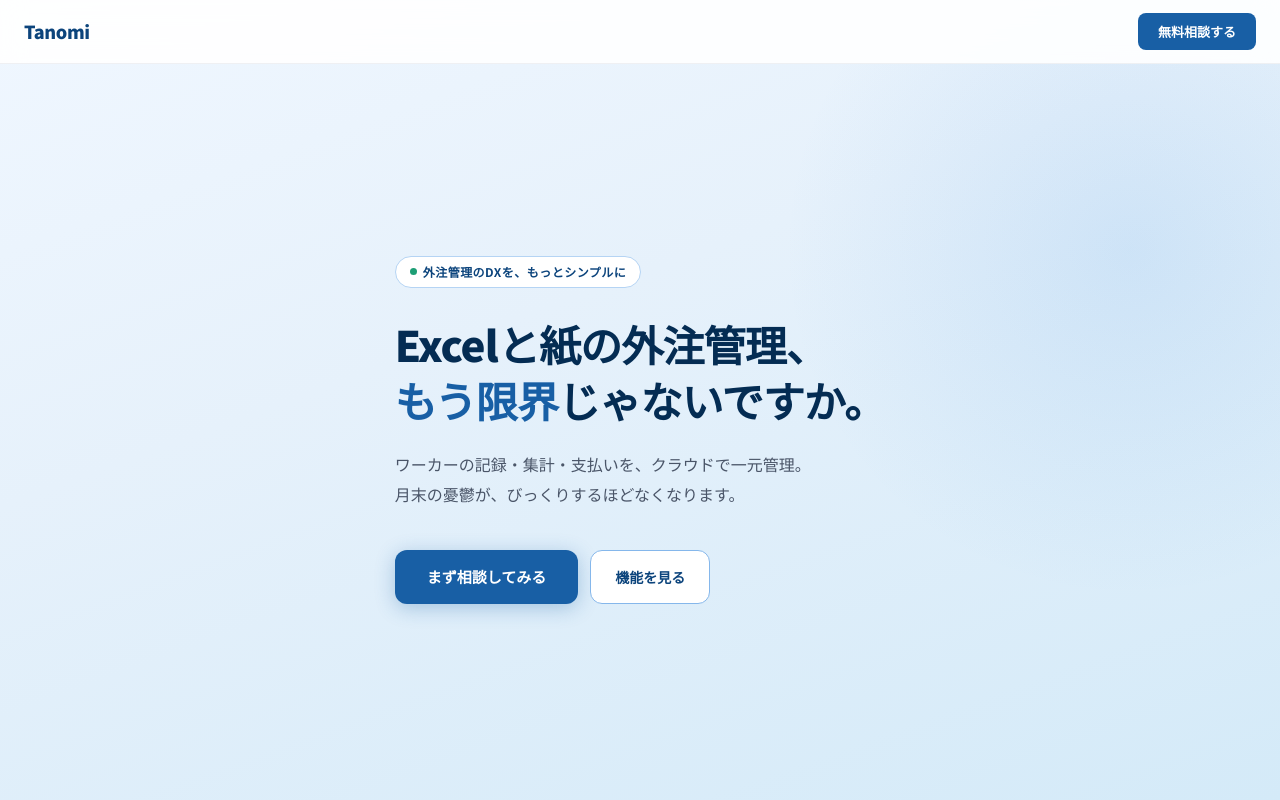
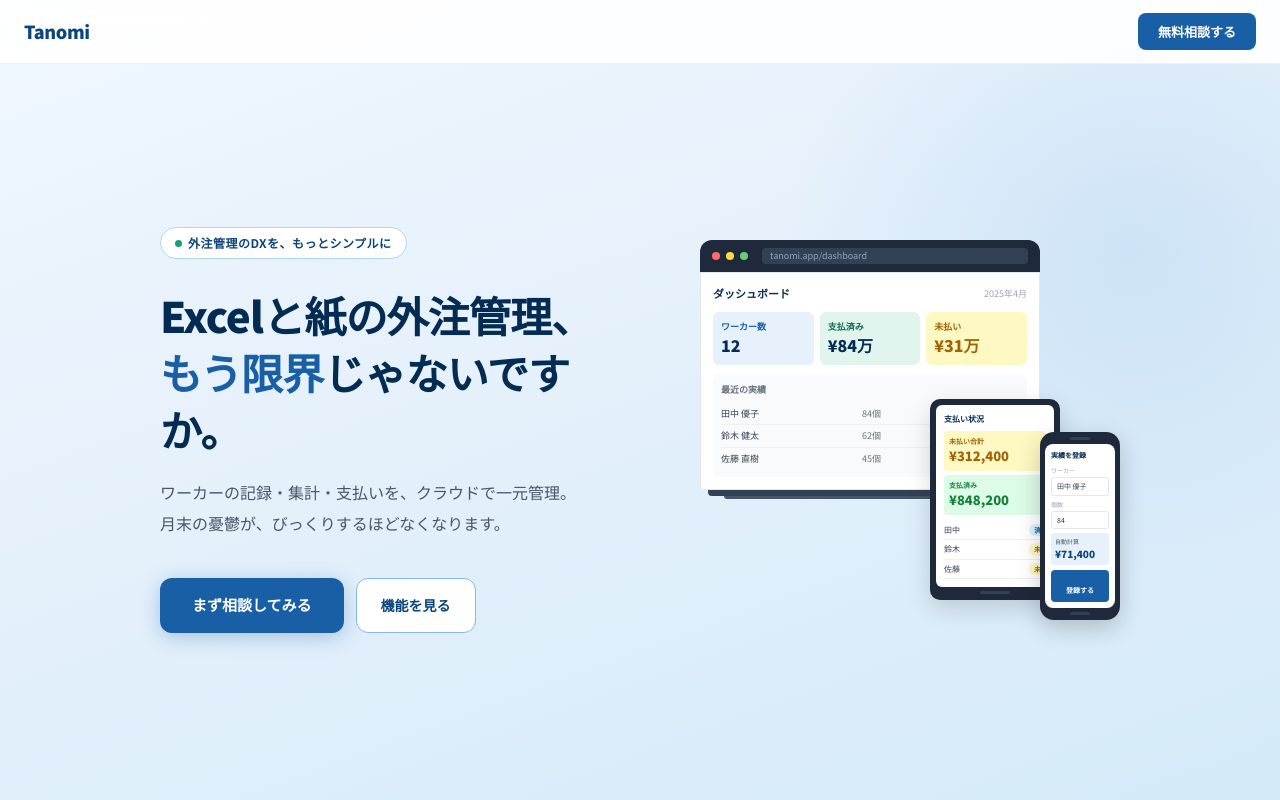
Before and after one commit to ryu07240724/naishoku-system, a Next.js app: page /lp in a window 1280 px wide. Shown: the top 800 px of the page. Built offline with nearby package versions, Linux system fonts and the light colour scheme.

Commit message:
feat: LP ヒーローにデバイスモックアップを追加

```diff
--- a/app/lp/page.tsx
+++ b/app/lp/page.tsx
@@ -114,8 +114,8 @@ export default function LpPage() {
       </nav>
 
       {/* HERO */}
-      <div className="hero">
-        <div className="hero-inner">
+      <div className="hero" style={{justifyContent:'center',gap:'60px',flexWrap:'wrap'}}>
+        <div className="hero-inner" style={{maxWidth:'480px'}}>
           <div className="badge">
             <span className="badge-dot"></span>
             外注管理のDXを、もっとシンプルに
@@ -129,6 +129,105 @@ export default function LpPage() {
             <a href="#contact" className="btn-primary">まず相談してみる</a>
             <a href="#features" className="btn-ghost">機能を見る</a>
           </div>
+        </div>
+
+        {/* デバイスモックアップ */}
+        <div style={{position:'relative',width:'420px',height:'380px',flexShrink:0}}>
+
+          {/* ノートPC */}
+          <div style={{position:'absolute',top:0,left:0,width:'340px'}}>
+            <div style={{background:'#1e293b',borderRadius:'12px 12px 0 0',padding:'8px 12px',display:'flex',alignItems:'center',gap:'6px'}}>
+              <div style={{width:'8px',height:'8px',borderRadius:'50%',background:'#ff6b6b'}}></div>
+              <div style={{width:'8px',height:'8px',borderRadius:'50%',background:'#ffd93d'}}></div>
+              <div style={{width:'8px',height:'8px',borderRadius:'50%',background:'#6bcb77'}}></div>
+              <div style={{flex:1,background:'#334155',borderRadius:'4px',height:'16px',marginLeft:'8px',display:'flex',alignItems:'center',paddingLeft:'8px'}}>
+                <span style={{fontSize:'9px',color:'#94a3b8'}}>tanomi.app/dashboard</span>
+              </div>
+            </div>
+            <div style={{background:'white',border:'1px solid #e2e8f0',padding:'12px',borderRadius:'0 0 4px 4px'}}>
+              <div style={{display:'flex',justifyContent:'space-between',alignItems:'center',marginBottom:'10px'}}>
+                <span style={{fontSize:'11px',fontWeight:700,color:'#042C53'}}>ダッシュボード</span>
+                <span style={{fontSize:'9px',color:'#9ca3af'}}>2025年4月</span>
+              </div>
+              <div style={{display:'grid',gridTemplateColumns:'1fr 1fr 1fr',gap:'6px',marginBottom:'10px'}}>
+                <div style={{background:'#E6F1FB',borderRadius:'6px',padding:'8px'}}>
+                  <div style={{fontSize:'9px',color:'#185FA5',fontWeight:700}}>ワーカー数</div>
+                  <div style={{fontSize:'16px',fontWeight:900,color:'#042C53'}}>12</div>
+                </div>
+                <div style={{background:'#E1F5EE',borderRadius:'6px',padding:'8px'}}>
+                  <div style={{fontSize:'9px',color:'#0F6E56',fontWeight:700}}>支払済み</div>
+                  <div style={{fontSize:'16px',fontWeight:900,color:'#042C53'}}>¥84万</div>
+                </div>
+                <div style={{background:'#fef9c3',borderRadius:'6px',padding:'8px'}}>
+                  <div style={{fontSize:'9px',color:'#a16207',fontWeight:700}}>未払い</div>
+                  <div style={{fontSize:'16px',fontWeight:900,color:'#a16207'}}>¥31万</div>
+                </div>
+              </div>
+              <div style={{background:'#f9fafb',borderRadius:'6px',padding:'8px'}}>
+                <div style={{fontSize:'9px',color:'#6b7280',marginBottom:'6px',fontWeight:600}}>最近の実績</div>
+                {[{name:'田中 優子',num:'84個',amount:'¥71,400'},{name:'鈴木 健太',num:'62個',amount:'¥57,040'},{name:'佐藤 直樹',num:'45個',amount:'¥42,750'}].map((r,i)=>(
+                  <div key={i} style={{display:'flex',justifyContent:'space-between',alignItems:'center',padding:'4px 0',borderBottom:i<2?'1px solid #f0f0f0':'none'}}>
+                    <span style={{fontSize:'9px',color:'#374151'}}>{r.name}</span>
+                    <span style={{fontSize:'9px',color:'#6b7280'}}>{r.num}</span>
+                    <span style={{fontSize:'9px',fontWeight:700,color:'#042C53'}}>{r.amount}</span>
+                  </div>
+                ))}
+              </div>
+            </div>
+            <div style={{background:'#334155',height:'6px',borderRadius:'0 0 4px 4px',margin:'0 8px'}}></div>
+            <div style={{background:'#475569',height:'3px',borderRadius:'0 0 8px 8px',margin:'0 24px'}}></div>
+          </div>
+
+          {/* タブレット */}
+          <div style={{position:'absolute',bottom:'20px',right:'60px',width:'130px'}}>
+            <div style={{background:'#1e293b',borderRadius:'10px',padding:'6px',boxShadow:'0 8px 24px rgba(0,0,0,0.15)'}}>
+              <div style={{background:'white',borderRadius:'6px',padding:'8px',minHeight:'160px'}}>
+                <div style={{fontSize:'8px',fontWeight:700,color:'#042C53',marginBottom:'6px'}}>支払い状況</div>
+                <div style={{background:'#fef9c3',borderRadius:'4px',padding:'5px',marginBottom:'4px'}}>
+                  <div style={{fontSize:'7px',color:'#a16207',fontWeight:700}}>未払い合計</div>
+                  <div style={{fontSize:'13px',fontWeight:900,color:'#a16207'}}>¥312,400</div>
+                </div>
+                <div style={{background:'#dcfce7',borderRadius:'4px',padding:'5px',marginBottom:'6px'}}>
+                  <div style={{fontSize:'7px',color:'#15803d',fontWeight:700}}>支払済み</div>
+                  <div style={{fontSize:'13px',fontWeight:900,color:'#15803d'}}>¥848,200</div>
+                </div>
+                {[{name:'田中',status:'済',color:'#e0f2fe',tc:'#0369a1'},{name:'鈴木',status:'未',color:'#fef9c3',tc:'#a16207'},{name:'佐藤',status:'未',color:'#fef9c3',tc:'#a16207'}].map((r,i)=>(
+                  <div key={i} style={{display:'flex',justifyContent:'space-between',alignItems:'center',padding:'3px 0',borderBottom:'1px solid #f0f0f0'}}>
+                    <span style={{fontSize:'8px',color:'#374151'}}>{r.name}</span>
+                    <span style={{fontSize:'7px',background:r.color,color:r.tc,padding:'1px 5px',borderRadius:'10px',fontWeight:700}}>{r.status}</span>
+                  </div>
+                ))}
+              </div>
+              <div style={{background:'#334155',width:'30px',height:'3px',borderRadius:'2px',margin:'4px auto 0'}}></div>
+            </div>
+          </div>
+
+          {/* スマホ */}
+          <div style={{position:'absolute',bottom:0,right:0,width:'80px'}}>
+            <div style={{background:'#1e293b',borderRadius:'14px',padding:'5px',boxShadow:'0 8px 24px rgba(0,0,0,0.2)'}}>
+              <div style={{background:'#334155',width:'20px',height:'3px',borderRadius:'2px',margin:'0 auto 4px'}}></div>
+              <div style={{background:'white',borderRadius:'8px',padding:'6px',minHeight:'140px'}}>
+                <div style={{fontSize:'7px',fontWeight:700,color:'#042C53',marginBottom:'6px'}}>実績を登録</div>
+                <div style={{marginBottom:'4px'}}>
+                  <div style={{fontSize:'6px',color:'#9ca3af',marginBottom:'2px'}}>ワーカー</div>
+                  <div style={{border:'1px solid #e5e7eb',borderRadius:'3px',padding:'3px 5px',fontSize:'7px',color:'#374151'}}>田中 優子</div>
+                </div>
+                <div style={{marginBottom:'4px'}}>
+                  <div style={{fontSize:'6px',color:'#9ca3af',marginBottom:'2px'}}>個数</div>
+                  <div style={{border:'1px solid #e5e7eb',borderRadius:'3px',padding:'3px 5px',fontSize:'7px',color:'#374151'}}>84</div>
+                </div>
+                <div style={{background:'#E6F1FB',borderRadius:'3px',padding:'4px',marginBottom:'5px'}}>
+                  <div style={{fontSize:'6px',color:'#4a5568'}}>自動計算</div>
+                  <div style={{fontSize:'10px',fontWeight:900,color:'#0C447C'}}>¥71,400</div>
+                </div>
+                <div style={{background:'#185FA5',borderRadius:'4px',padding:'4px',textAlign:'center'}}>
+                  <span style={{fontSize:'7px',color:'white',fontWeight:700}}>登録する</span>
+                </div>
+              </div>
+              <div style={{background:'#334155',width:'20px',height:'3px',borderRadius:'2px',margin:'4px auto 0'}}></div>
+            </div>
+          </div>
+
         </div>
       </div>
 
```
